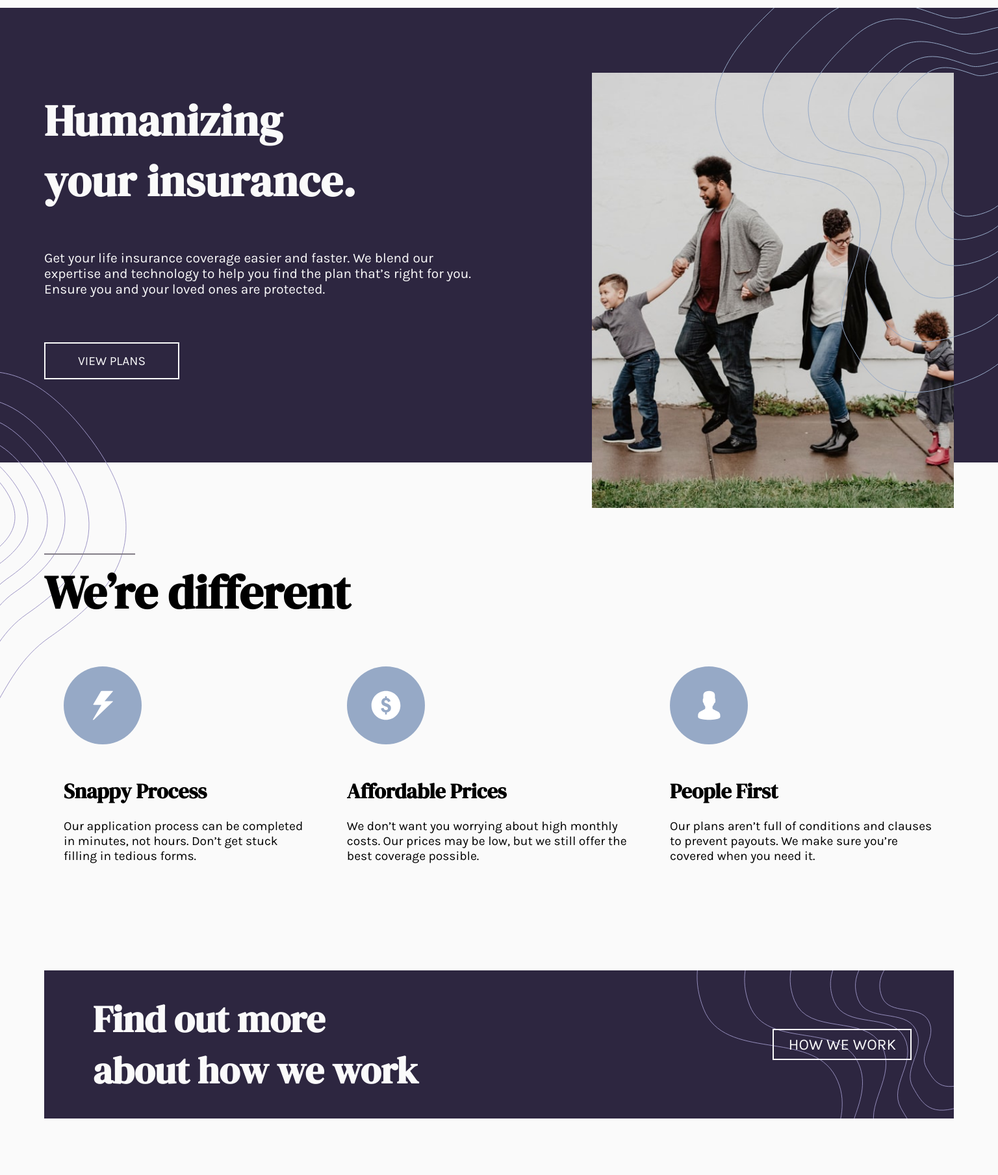
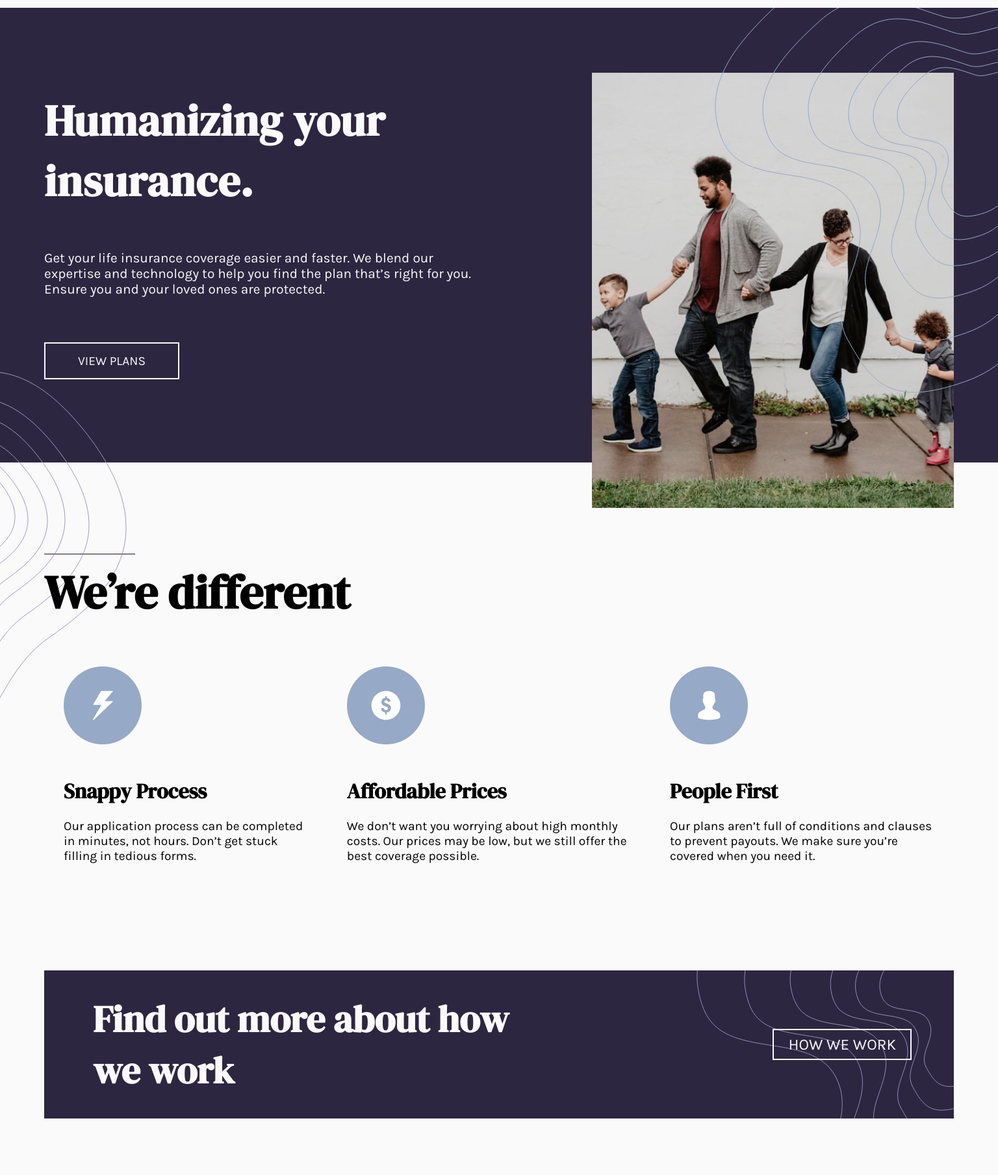
Before and after one commit to TomaszW94/Insure-landing-page, a plain HTML site: page index.html in a window 1536 px wide. Shown: the part 91-1900 px from the top of the page at 65% size. Drawn offline with Linux system fonts and the light colour scheme.

Commit message:
added headings widths

```diff
--- a/sass/main.sass
+++ b/sass/main.sass
@@ -244,7 +244,11 @@ body
         @media (min-width: 1200px)
             font-size: 4.2rem
             letter-spacing: 1px
-            width: 57%
+            width: 70%
+        @media (min-width: 1280px)
+            width: 75%
+        @media (min-width: 1336px)
+            width: 80%
     &__discription
         margin-bottom: 30px
         z-index: 2
@@ -419,8 +423,12 @@ body
             font-size: 3.6rem
         @media (min-width: 1200px)
             text-align: left
-            width: 40%
+            width: 41%
             margin-left: 30px
+        @media (min-width: 1280px)
+            width: 50%
+        @media (min-width: 1336px)
+            width: 50%
     &__btn
         margin-top: 30px
         padding: 8px 22px
```
Also changed, not shown: css/main.css, 1 other file.
